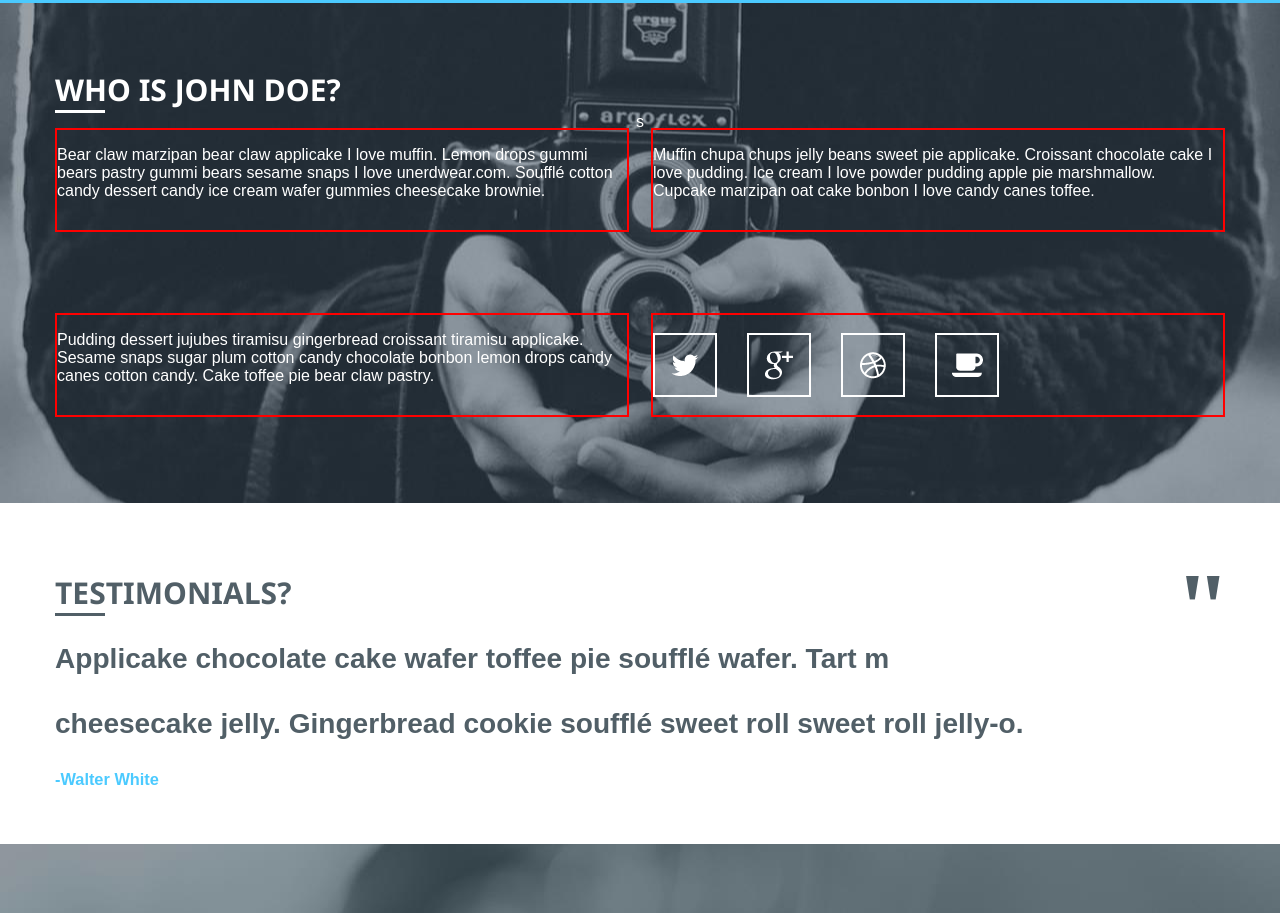
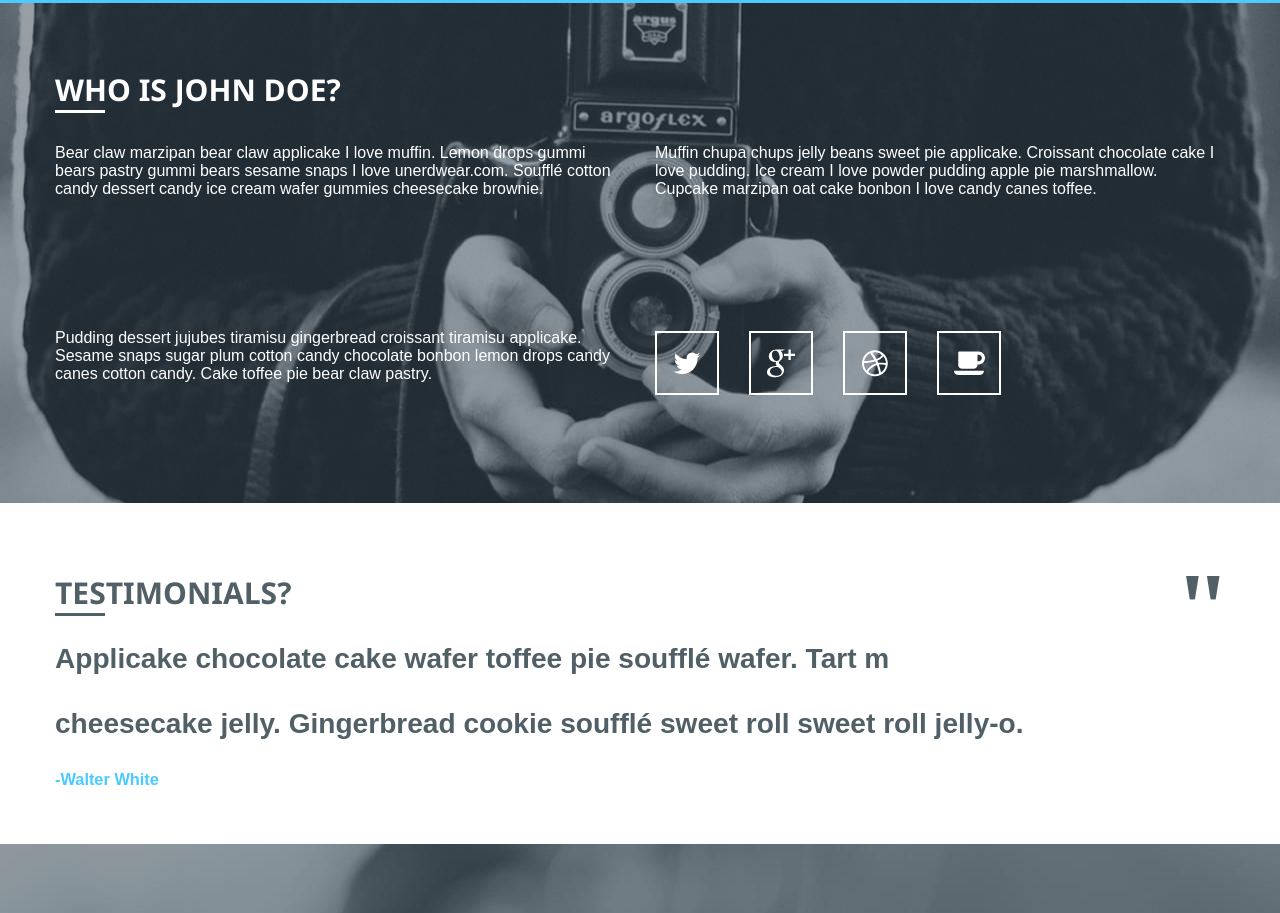
Before and after one commit to Zenchenko/Zenchenko.github.io, a plain HTML site: page index.html in a window 1280 px wide. Shown: the part 2852-3765 px from the top of the page. Drawn offline with Linux system fonts and the light colour scheme.

Commit message:
ispravil2

```diff
--- a/index.html
+++ b/index.html
@@ -174,7 +174,7 @@
 			<div class="bl_4_bl-2 df">
 
 
-				<video class="video_bl_4_bl_2" src="dist/video/#2.mp4"></video>
+				<video src="dist/video/#2.mp4" class="video_bl_4_bl_2" controls="controls" ></video>
 
 
 			</div>
@@ -237,16 +237,16 @@
 
 			<div class="bl_6_bloc2_x df">
 
-				<div class="bl_6_bloc2_p1 bl_6_bloc2 red"><p>Bear claw marzipan bear claw applicake I love muffin. Lemon drops gummi bears pastry gummi bears sesame snaps I love unerdwear.com. Soufflé cotton candy dessert candy ice cream wafer gummies cheesecake brownie.</p>
-				</div>s
-
-				<div class="bl_6_bloc2_p2 bl_6_bloc2 red"><p>Muffin chupa chups jelly beans sweet pie applicake. Croissant chocolate cake I love pudding. Ice cream I love powder pudding apple pie marshmallow. Cupcake marzipan oat cake bonbon I love candy canes toffee.</p>
+				<div class="bl_6_bloc2_p1 bl_6_bloc2"><p>Bear claw marzipan bear claw applicake I love muffin. Lemon drops gummi bears pastry gummi bears sesame snaps I love unerdwear.com. Soufflé cotton candy dessert candy ice cream wafer gummies cheesecake brownie.</p>
 				</div>
 
-				<div class="bl_6_bloc2_p3 bl_6_bloc2 red"><p>Pudding dessert jujubes tiramisu gingerbread croissant tiramisu applicake. Sesame snaps sugar plum cotton candy chocolate bonbon lemon drops candy canes cotton candy. Cake toffee pie bear claw pastry.</p>
+				<div class="bl_6_bloc2_p2 bl_6_bloc2"><p>Muffin chupa chups jelly beans sweet pie applicake. Croissant chocolate cake I love pudding. Ice cream I love powder pudding apple pie marshmallow. Cupcake marzipan oat cake bonbon I love candy canes toffee.</p>
 				</div>
 
-				<div class="bl_6_bloc2_p4 bl_6_bloc2 red df wrap">
+				<div class="bl_6_bloc2_p3 bl_6_bloc2"><p>Pudding dessert jujubes tiramisu gingerbread croissant tiramisu applicake. Sesame snaps sugar plum cotton candy chocolate bonbon lemon drops candy canes cotton candy. Cake toffee pie bear claw pastry.</p>
+				</div>
+
+				<div class="bl_6_bloc2_p4 bl_6_bloc2 df wrap">
 					<a href="#" class="df center"><img src="dist/img/twitter2.png" alt="twitter"></a>
 					<a href="#" class="df center"><img src="dist/img/google.png" alt="google"></a>
 					<a href="#" class="df center"><img src="dist/img/dribbble.png" alt="dribbble"></a>
```
